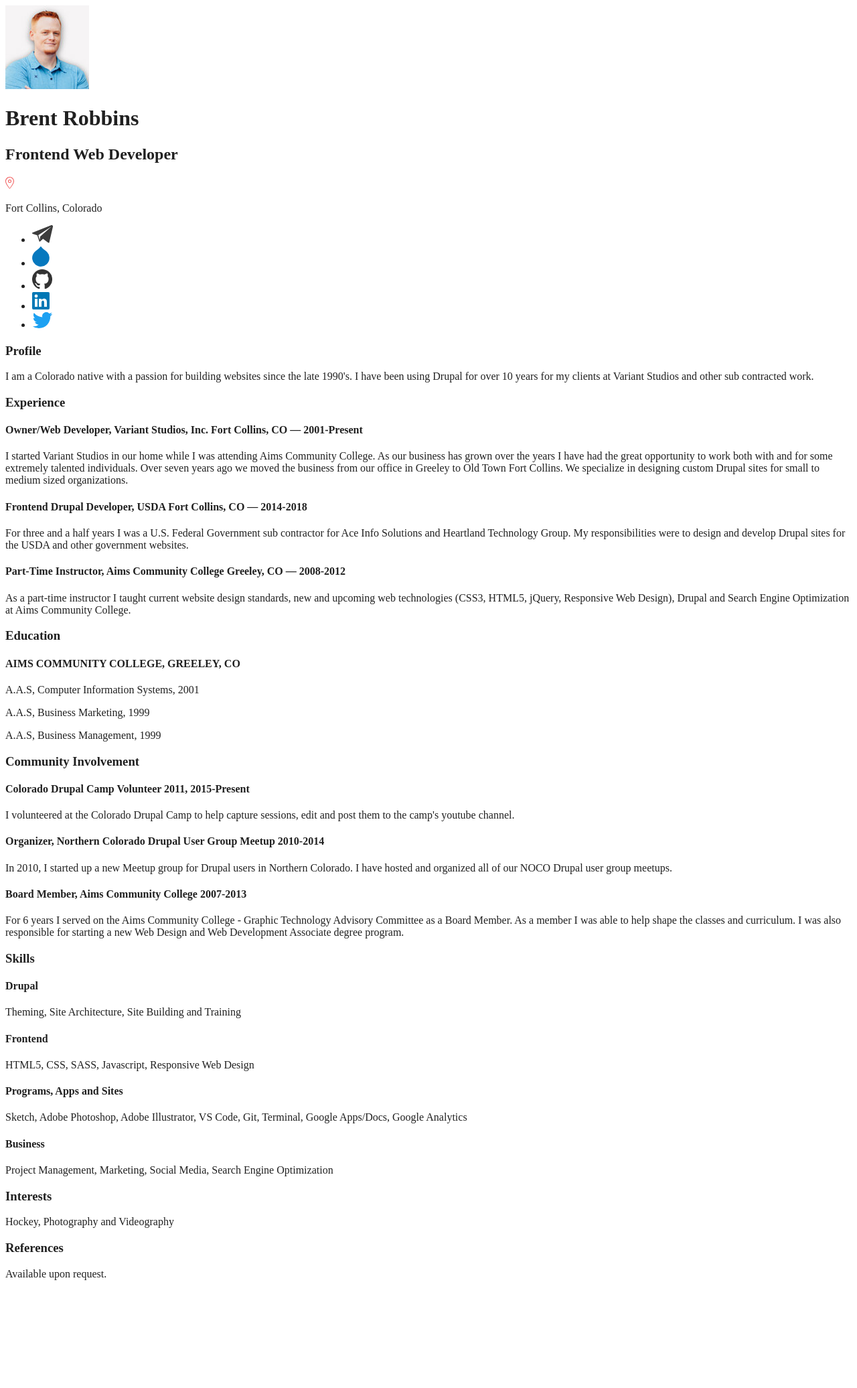
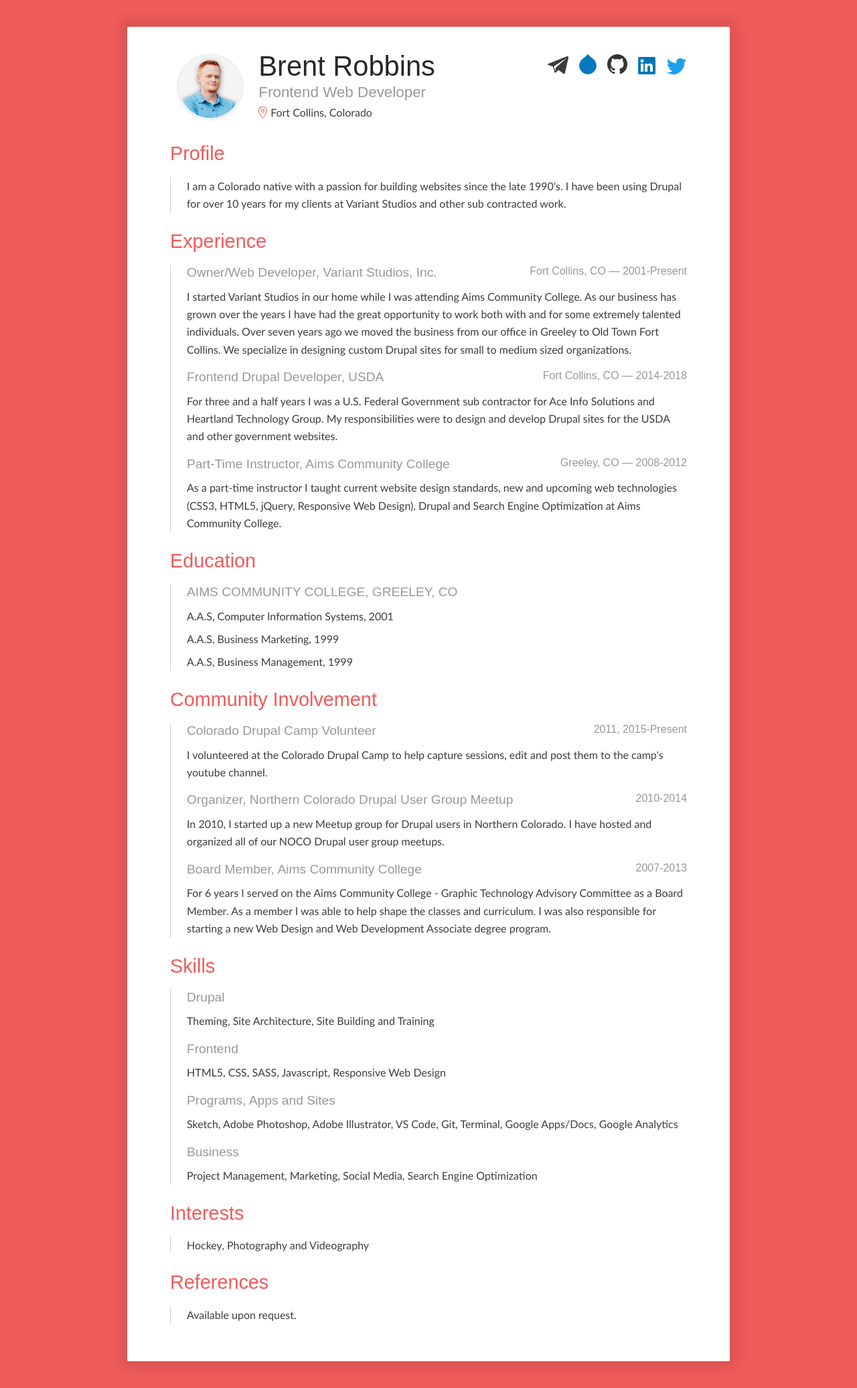
Before and after one commit to brentrobbins/brentrobbins.net, a Jekyll site: the page built from index.html, in a window 1280 px wide. Shown: the whole page at 67% size. Built offline with Jekyll 4.4.1, drawn with Linux system fonts in a browser that asks for light colours; cached includes are drawn as plain includes; some web fonts are replaced; before the commit the page ends 1927 px from its top, so only the background shows below that.

Commit message:
Updated '_includes/scripts.html' via CloudCannon

```diff
--- a/_includes/scripts.html
+++ b/_includes/scripts.html
@@ -1,3 +1,6 @@
+<link rel="stylesheet" href="/assets/css/style.css" media="screen">
+	<link rel="stylesheet" href="/assets/css/print.css"  media="print">
+
 <script src="/assets/js/prod/modernizr-2.8.3.min.js"></script>
 
 <script type="text/javascript" src="/assets/js/prod/zepto.1.2.0.min.js"></script>
```
